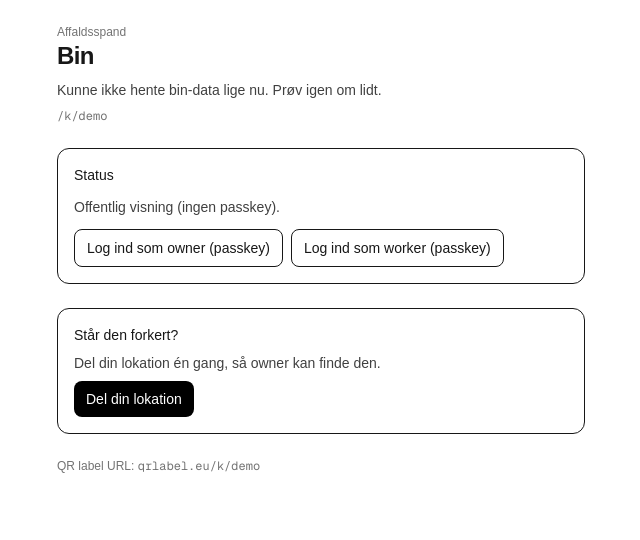
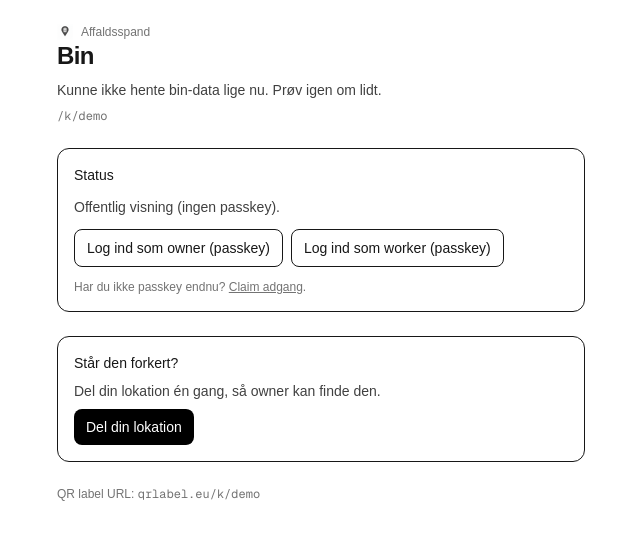
Before and after one commit to hiko1981/qrlabel-bins, a Next.js app: page /k/demo in a window 1280 px wide. Shown: the top 540 px of the page, without its empty margins (319-959 px from the left). Built offline with nearby package versions, Linux system fonts and the light colour scheme; no server answers.

Commit message:
Add bin marker icon and improve owner onboarding

```diff
--- a/src/app/api/admin/issue-member/route.ts
+++ b/src/app/api/admin/issue-member/route.ts
@@ -52,6 +52,6 @@ export async function POST(req: Request) {
     role: body.role,
     claimToken,
     claimUrl: `/claim/${claimToken}`,
-    claimUrlAbsolute: `https://qrlabel.one/claim/${claimToken}`,
+    claimUrlAbsolute: `https://www.qrlabel.eu/claim/${claimToken}`,
   });
 }
--- a/src/app/claim-access/page.tsx
+++ b/src/app/claim-access/page.tsx
@@ -1,4 +1,5 @@
 import { ClaimAccess } from './ui';
+import { Suspense } from 'react';
 
 export default function ClaimAccessPage() {
   return (
@@ -6,7 +7,9 @@ export default function ClaimAccessPage() {
       <div className="text-xs text-neutral-500">Aktivér adgang</div>
       <h1 className="text-2xl font-semibold tracking-tight">Claim owner/worker</h1>
       <div className="mt-4 rounded-xl border bg-white p-4">
-        <ClaimAccess />
+        <Suspense fallback={<div className="text-sm text-neutral-600">Loader…</div>}>
+          <ClaimAccess />
+        </Suspense>
       </div>
     </main>
   );
--- a/src/app/claim-access/ui.tsx
+++ b/src/app/claim-access/ui.tsx
@@ -1,10 +1,15 @@
 'use client';
 
 import { useState } from 'react';
+import { useSearchParams } from 'next/navigation';
 
 export function ClaimAccess() {
-  const [binToken, setBinToken] = useState('');
-  const [role, setRole] = useState<'owner' | 'worker'>('owner');
+  const searchParams = useSearchParams();
+  const initialToken = searchParams.get('token') ?? '';
+  const initialRole = searchParams.get('role') === 'worker' ? 'worker' : 'owner';
+
+  const [binToken, setBinToken] = useState(initialToken);
+  const [role, setRole] = useState<'owner' | 'worker'>(initialRole);
   const [emailOrPhone, setEmailOrPhone] = useState('');
   const [verificationId, setVerificationId] = useState<string | null>(null);
   const [code, setCode] = useState('');
--- a/src/app/k/[token]/page.tsx
+++ b/src/app/k/[token]/page.tsx
@@ -6,6 +6,7 @@ import { LocationShare } from './public-location';
 import { WorkerActions } from './worker-actions';
 import Link from 'next/link';
 import { PushToggle } from '@/components/push/PushToggle';
+import { BinMarker } from '@/components/BinMarker';
 
 export default async function BinTokenPage({
   params,
@@ -30,7 +31,10 @@ export default async function BinTokenPage({
       <main className="mx-auto max-w-xl p-6">
         <div className="flex items-start justify-between gap-3">
           <div>
-            <div className="text-xs text-neutral-500">Affaldsspand</div>
+            <div className="flex items-center gap-2 text-xs text-neutral-500">
+              <BinMarker size={16} className="opacity-70" />
+              <span>Affaldsspand</span>
+            </div>
             <h1 className="text-2xl font-semibold tracking-tight">Bin</h1>
             <div className="mt-2 text-sm text-neutral-700">
               Kunne ikke hente bin-data lige nu. Prøv igen om lidt.
@@ -58,7 +62,10 @@ export default async function BinTokenPage({
     <main className="mx-auto max-w-xl p-6">
       <div className="flex items-start justify-between gap-3">
         <div>
-          <div className="text-xs text-neutral-500">Affaldsspand</div>
+          <div className="flex items-center gap-2 text-xs text-neutral-500">
+            <BinMarker size={16} className="opacity-70" />
+            <span>Affaldsspand</span>
+          </div>
           <h1 className="text-2xl font-semibold tracking-tight">{bin.label}</h1>
           {bin.municipality ? (
             <div className="mt-1 text-sm text-neutral-600">{bin.municipality}</div>
--- a/src/app/k/[token]/session-status.tsx
+++ b/src/app/k/[token]/session-status.tsx
@@ -2,6 +2,7 @@
 
 import { useMemo, useState } from 'react';
 import { startAuthentication } from '@simplewebauthn/browser';
+import Link from 'next/link';
 
 type SessionState =
   | { status: 'loading' }
@@ -20,6 +21,19 @@ export function SessionStatus({ binToken, initial }: { binToken: string; initial
 
   const canOwnerLogin = useMemo(() => true, []);
   const canWorkerLogin = useMemo(() => true, []);
+
+  function friendlyError(message: string, role?: 'owner' | 'worker') {
+    if (message.includes('No credentials registered') || message.includes('No credentials')) {
+      const r = role ? ` som ${role}` : '';
+      return `Ingen passkey registreret${r} endnu. Claim adgang først.`;
+    }
+    if (message.includes('No users for role')) {
+      const r = role ? ` (${role})` : '';
+      return `Ingen bruger tilknyttet denne rolle${r}.`;
+    }
+    if (message.includes('Unknown bin token')) return 'Ugyldigt bin token.';
+    return message;
+  }
 
   async function refresh() {
     setError(null);
@@ -40,7 +54,7 @@ export function SessionStatus({ binToken, initial }: { binToken: string; initial
     });
     if (!optionsRes.ok) {
       const t = await optionsRes.text();
-      throw new Error(t || 'Login options failed');
+      throw new Error(friendlyError(t || 'Login options failed', role));
     }
     const options = await optionsRes.json();
 
@@ -52,7 +66,7 @@ export function SessionStatus({ binToken, initial }: { binToken: string; initial
     });
     if (!verifyRes.ok) {
       const t = await verifyRes.text();
-      throw new Error(t || 'Login verify failed');
+      throw new Error(friendlyError(t || 'Login verify failed', role));
     }
     await refresh();
   }
@@ -88,6 +102,13 @@ export function SessionStatus({ binToken, initial }: { binToken: string; initial
               Log ind som worker (passkey)
             </button>
           </div>
+          <div className="text-xs text-neutral-500">
+            Har du ikke passkey endnu?{' '}
+            <Link className="underline" href={`/claim-access?token=${encodeURIComponent(binToken)}`}>
+              Claim adgang
+            </Link>
+            .
+          </div>
         </div>
       ) : null}
 
--- a/src/app/label/[token]/page.tsx
+++ b/src/app/label/[token]/page.tsx
@@ -6,6 +6,7 @@ import { getQrMeta } from '@/lib/qr/qr';
 import { getLocaleFromHeaders } from '@/lib/i18n';
 import { t } from '@/lib/uiText';
 import { generateQrPngForToken } from '@/lib/qr/qr';
+import { BinMarker } from '@/components/BinMarker';
 
 export default async function LabelPage({ params }: { params: Promise<{ token: string }> }) {
   const { token } = await params;
@@ -26,7 +27,10 @@ export default async function LabelPage({ params }: { params: Promise<{ token: s
     <main className="mx-auto max-w-3xl p-6">
       <div className="flex items-start justify-between gap-4">
         <div>
-          <div className="text-xs text-neutral-500">{t(locale, 'printLabel')}</div>
+          <div className="flex items-center gap-2 text-xs text-neutral-500">
+            <BinMarker size={16} className="opacity-70" />
+            <span>{t(locale, 'printLabel')}</span>
+          </div>
           <h1 className="text-2xl font-semibold tracking-tight">{bin?.wasteStream ?? bin?.label ?? 'Affald'}</h1>
           <div className="mt-1 text-sm text-neutral-600">{address || '—'}</div>
           <div className="mt-1 text-xs text-neutral-500 font-mono">{meta.encoded_url}</div>
--- a/src/app/owner/page.tsx
+++ b/src/app/owner/page.tsx
@@ -1,6 +1,7 @@
 import { getSession } from '@/lib/session';
 import { getOwnerBins, getRecentEventsForBins } from '@/lib/data';
 import { PushToggle } from '@/components/push/PushToggle';
+import { BinMarker } from '@/components/BinMarker';
 
 function formatEvent(type: string) {
   switch (type) {
@@ -65,7 +66,10 @@ export default async function OwnerDashboard() {
       <div className="flex items-start justify-between gap-4">
         <div>
           <div className="text-xs text-neutral-500">Dashboard</div>
-          <h1 className="text-3xl font-semibold tracking-tight">Owner</h1>
+          <div className="flex items-center gap-2">
+            <BinMarker size={20} className="opacity-70" />
+            <h1 className="text-3xl font-semibold tracking-tight">Owner</h1>
+          </div>
           <div className="mt-1 text-sm text-neutral-600">Passkey login giver single-tap adgang.</div>
         </div>
       </div>
--- /dev/null
+++ b/src/components/BinMarker.tsx
@@ -0,0 +1,14 @@
+import Image from 'next/image';
+
+export function BinMarker({ size = 20, className }: { size?: number; className?: string }) {
+  return (
+    <Image
+      src="/brand/bin-marker.png"
+      alt=""
+      width={size}
+      height={size}
+      className={className}
+      priority={false}
+    />
+  );
+}
```
Also changed, not shown: public/brand/bin-marker.png (added).
